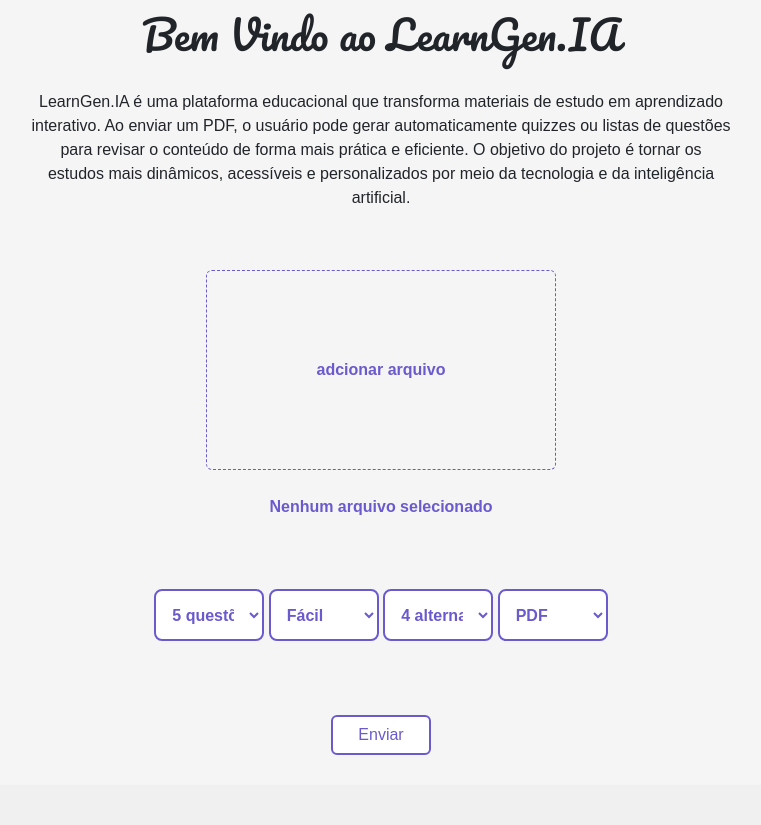
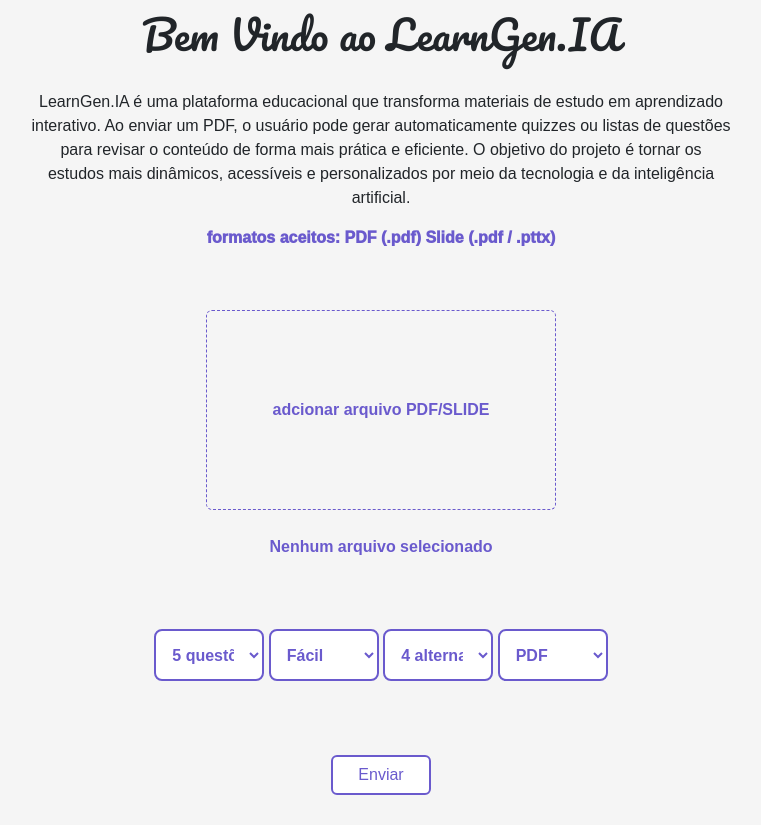
Before and after one commit to miguelvas69/learngenia, a Flask app: page / in a window 1280 px wide. Shown: the part 140-965 px from the top of the page, without its empty margins (259-1020 px from the left). Before the commit the page ends 895 px from the top, so only its background shows below. Run offline with Flask 3, Linux system fonts and the light colour scheme.

Commit message:
novos formatos

```diff
--- a/app.py
+++ b/app.py
@@ -7,6 +7,7 @@
 from pypdf import PdfReader
 from dotenv import load_dotenv
 from google import genai
+from pptx import Presentation
 
 from reportlab.platypus import SimpleDocTemplate, Paragraph, Spacer
 from reportlab.lib.styles import getSampleStyleSheet
@@ -161,6 +162,18 @@
     with open(caminho, "w", encoding="utf-8") as arquivo:
         json.dump(dados, arquivo, ensure_ascii=False, indent=4)
 
+def extrair_texto_pptx(caminho_pptx):
+    apresentacao = Presentation(caminho_pptx)
+
+    texto = ""
+
+    for slide in apresentacao.slides:
+        for elemento in slide.shapes:
+            if hasattr(elemento, "text"):
+                texto += elemento.text + "\n"
+
+    return texto
+
 
 def salvar_quiz(perguntas):
     caminho = os.path.join(DADOS_FOLDER, "perguntas_quiz.json")
@@ -222,7 +235,19 @@
 
     arquivo.save(caminho)
 
-    texto = extrair_texto_pdf(caminho)
+    nome_arquivo = arquivo.filename.lower()
+
+    if nome_arquivo.endswith(".pdf"):
+        texto = extrair_texto_pdf(caminho)
+
+    elif nome_arquivo.endswith(".pptx"):
+        texto = extrair_texto_pptx(caminho)
+
+    else:
+        return render_template(
+            "index.html",
+            mensagem="Formato inválido. Envie apenas PDF ou PPTX."
+        )
 
     if tipo_saida == "pdf":
         perguntas = gerar_perguntas_pdf(
--- a/requirements.txt
+++ b/requirements.txt
@@ -5,3 +5,4 @@
 reportlab
 werkzeug
 gunicorn
+python-pptx
--- a/static/telaP.css
+++ b/static/telaP.css
@@ -182,6 +182,11 @@
     }
 }
 
+#for{
+    color: slateblue;
+    font-weight: 1000;
+}
+
 
 @media (max-width: 768px) {
     .navbar {
--- a/templates/index.html
+++ b/templates/index.html
@@ -35,11 +35,17 @@
             enviar um PDF, o usuário pode gerar automaticamente quizzes ou listas de questões para revisar o conteúdo de
             forma mais prática e eficiente. O objetivo do projeto é tornar os estudos mais dinâmicos, acessíveis e
             personalizados por meio da tecnologia e da inteligência artificial.</p>
+
+        <p id="for">
+            formatos aceitos:
+                PDF (.pdf)
+                Slide (.pdf / .pttx)
+        </p>
     </div>
     <div id="dados">
         <form id="formUpload" action="/upload" method="POST" enctype="multipart/form-data">
-            <input type="file" id="file" name="pdf" accept=".pdf" required>
-            <label for="file">adcionar arquivo</label>
+            <input type="file" id="file" name="pdf" accept=".pdf,.pptx" required>
+            <label for="file">adcionar arquivo PDF/SLIDE</label>
             <p id="nome-arquivo">Nenhum arquivo selecionado</p>
             <br>
             <div id="selecao">
```
